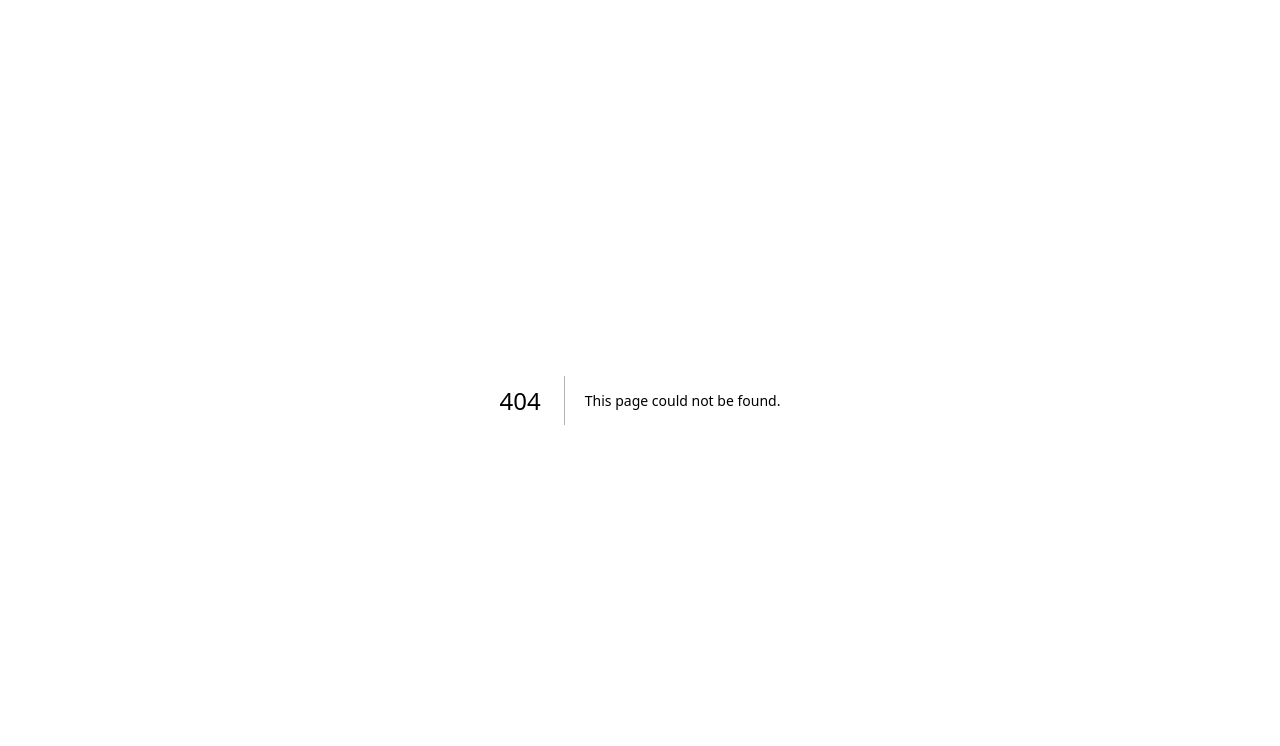
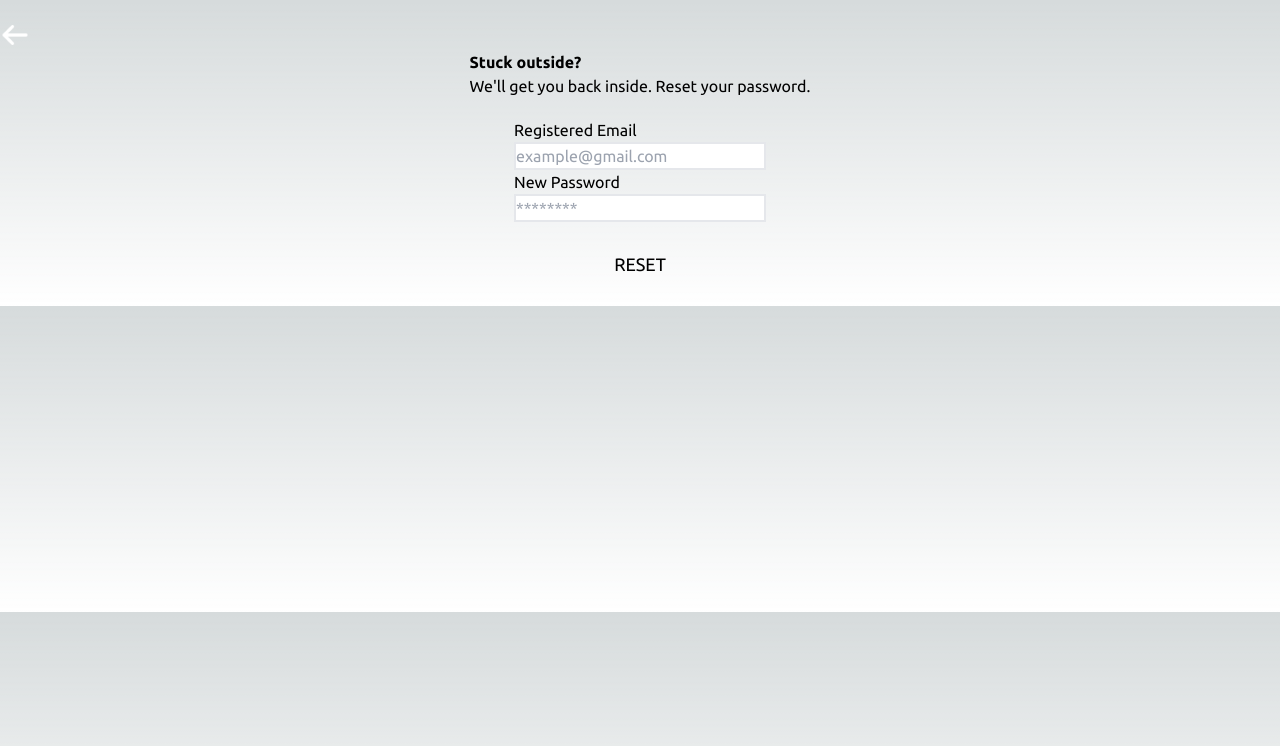
Before and after one commit to Questra-Digital/Pipeline-Observability-Hex, a Next.js app in the folder app/client/: page /resetPassword in a window 1280 px wide. Before the commit this address had no page. Shown: the top 746 px of the page. Built offline with nearby package versions, Linux system fonts and the light colour scheme.

Commit message:
Created Forget Password Page

```diff
--- /dev/null
+++ b/app/client/src/Components/molecules/Forms/ResetPasswordForm.js
@@ -0,0 +1,69 @@
+"use client";
+import { useState } from "react";
+
+const ResetPasswordForm = () => {
+  const [email, setEmail] = useState("");
+  const [newPassword, setnewPassword] = useState("");
+
+  const handleSubmit = (e) => {
+    e.preventDefault();
+    if (email && newPassword) {
+      alert("Reset");
+    } else {
+      alert("Must fill all fields");
+    }
+  };
+
+  return (
+    <div className="w-screen h-screen flex flex-col justify-center items-center px-5 lg:px-15 xl:px-20">
+      <div className="w-full h-full justify-center  items-center flex flex-col">
+        <div className="font-Ubuntu w-[85%] sm:w-[60%] md:w-[45%] lg:w-[30%]">
+          <h1 className="text-3xl font-semibold">Stuck outside?</h1>
+          <p className="text-gray-400">
+          We'll get you back inside. Reset your password.
+          </p>
+        </div>
+        <form
+          action=""
+          onSubmit={handleSubmit}
+          className="flex flex-col mt-5 w-[85%] sm:w-[60%] md:w-[45%] lg:w-[30%] items-center font-Ubuntu"
+        >
+          <div className="w-[100%] flex flex-col my-3">
+            <label htmlFor="email" className="my-2">
+              Registered Email
+            </label>
+            <input
+              className="border-2 w-full p-2 h-12 outline-none bg-transparent rounded-lg border-gray-400 focus:border-purple-600"
+              placeholder="example@gmail.com"
+              type="email"
+              name=""
+              value={email}
+              onChange={(e) => setEmail(e.target.value)}
+            />
+          </div>
+
+          <div className="w-[100%] flex flex-col mb-5">
+            <label htmlFor="newPassword" className="my-2">
+              New Password
+            </label>
+            <input
+              className="border-2 w-full p-2 h-12 outline-none bg-transparent rounded-lg border-gray-400 focus:border-purple-600"
+              placeholder="********"
+              type="password"
+              name=""
+              value={newPassword}
+              onChange={(e) => setnewPassword(e.target.value)}
+            />
+          </div>
+          <input
+            className="bg-gradient-to-br from-red-600 to-purple-700 w-full text-white text-lg px-7 py-2 my-5 rounded cursor-pointer"
+            type="submit"
+            value="RESET"
+          />
+        </form>
+      </div>
+    </div>
+  );
+};
+
+export default ResetPasswordForm;
--- a/app/client/src/Components/molecules/Forms/SigninForm.js
+++ b/app/client/src/Components/molecules/Forms/SigninForm.js
@@ -57,7 +57,7 @@ const LoginForm = ({children}) => {
         </div>
         <div className="w-full flex justify-end">
           <LinkAtom
-            link={""}
+            link={"/resetPassword"}
             text={"Forget Password?"}
             properties="underline"
           />
--- /dev/null
+++ b/app/client/src/Components/organisms/ResetPassword.js
@@ -0,0 +1,25 @@
+"use client";
+import { useState } from "react";
+import ImageAtom from "../atoms/ImageAtom";
+import LinkAtom from "../atoms/LinkAtom";
+import ResetPasswordForm from "../molecules/Forms/ResetPasswordForm";
+
+const ResetPassword = () => {
+  return (
+    <div className="w-screen h-screen flex flex-col justify-center">
+      <div className="mt-5 px-5 w-fit">
+        <LinkAtom link={"/login"} properties="w-fit">
+          <ImageAtom
+            src="/assets/Images/back.png"
+            width={30}
+            height={20}
+            alt={"back button"}
+          />
+        </LinkAtom>
+      </div>
+      <ResetPasswordForm/>
+    </div>
+  );
+};
+
+export default ResetPassword;
--- /dev/null
+++ b/app/client/src/app/resetPassword/page.js
@@ -0,0 +1,9 @@
+import ResetPassword from "@/Components/organisms/ResetPassword"
+
+const page = () => {
+  return (
+    <ResetPassword/>
+  )
+}
+
+export default page
```
Also changed, not shown: 1 other file (tests, documents, lock files or other folders).
